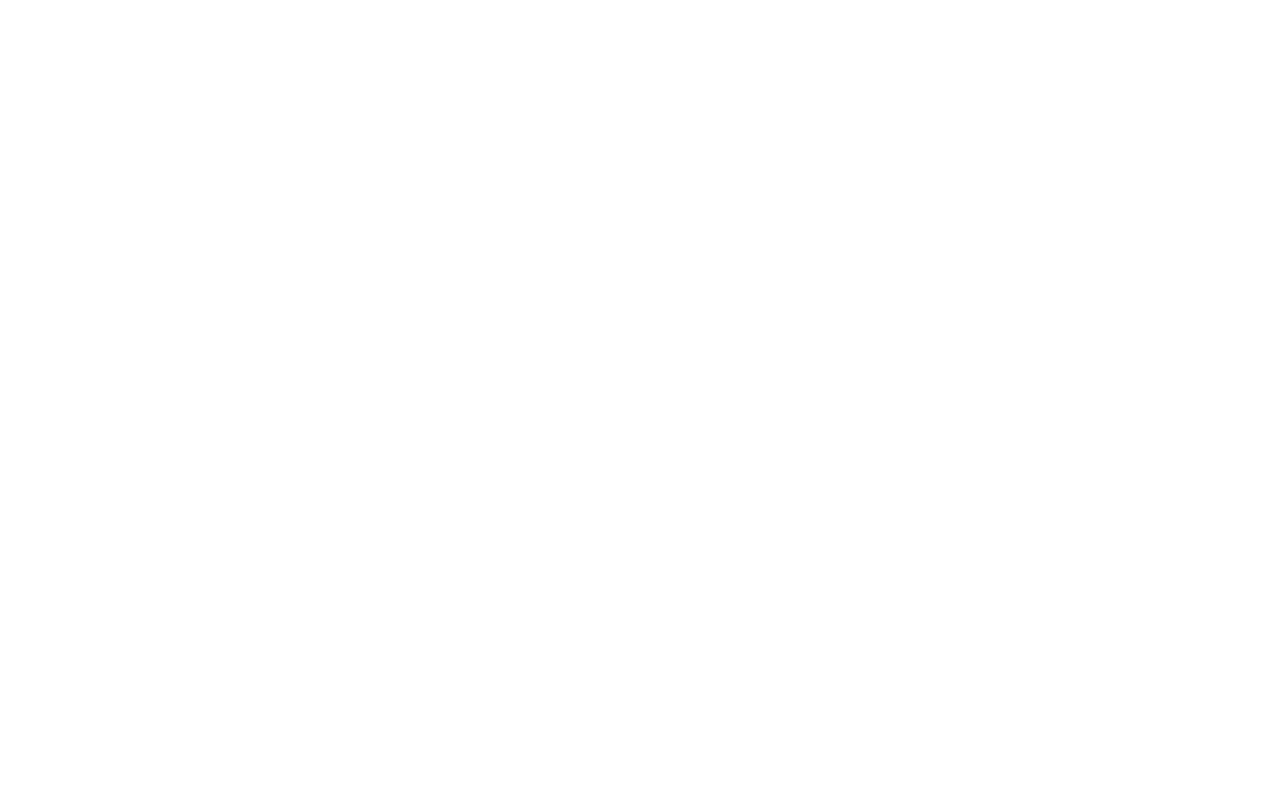
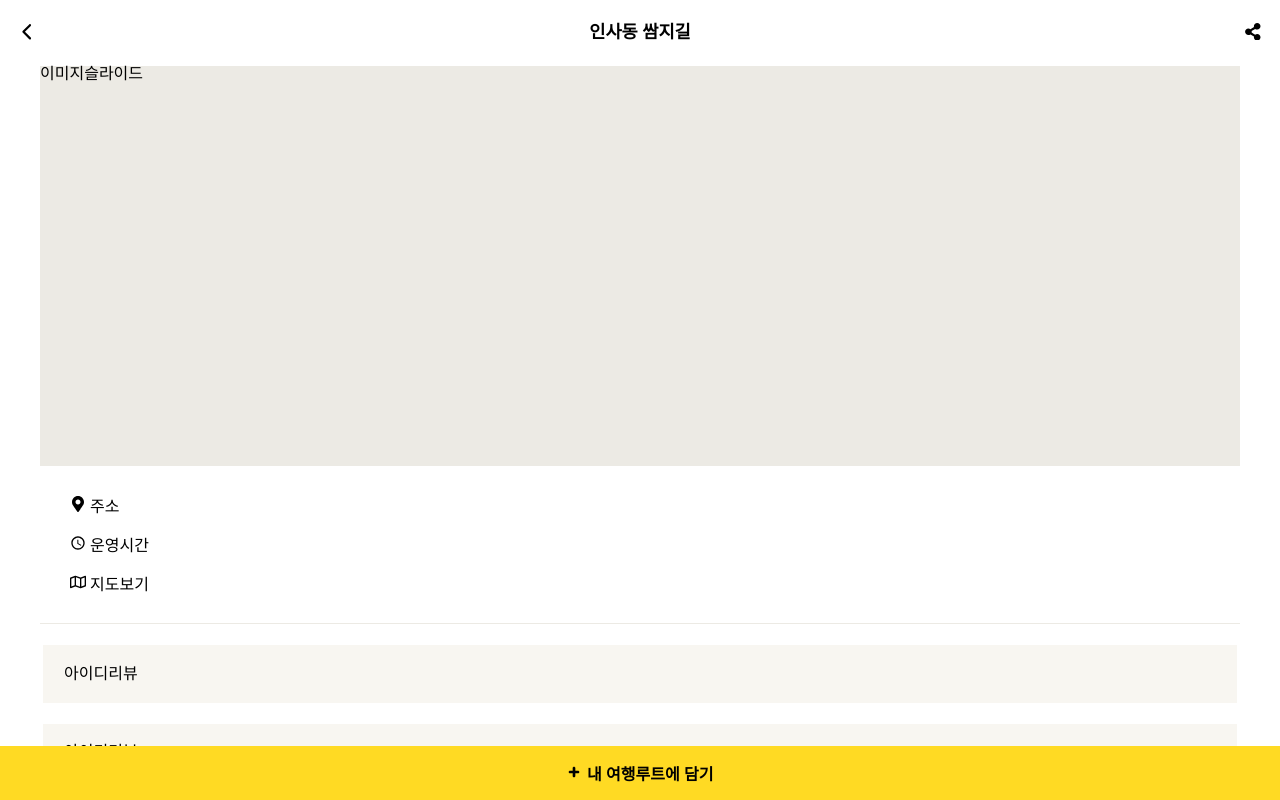
Before and after one commit to TeamUpTension/hit_the_road, a React (Vite) app in the folder frontend/: page /place-detail in a window 1280 px wide. Before the commit this address had no page. Shown: the top 800 px of the page. Built offline with nearby package versions, Linux system fonts and the light colour scheme.

Commit message:
[frontend] Design Place Detail

```diff
--- a/frontend/src/App.tsx
+++ b/frontend/src/App.tsx
@@ -3,6 +3,7 @@
 import { ThemeProvider } from "styled-components"
 import theme from "./styles/theme"
 import PlaceList from "./pages/Main/PlaceList"
+import PlaceDetail from "./pages/Main/PlaceDetail"
 
 function App() {
   return (
@@ -12,6 +13,7 @@
         <Routes>
           <Route path="/" element={<PlaceList />} />
           <Route path="/place-list" element={<PlaceList />} />
+          <Route path="/place-detail" element={<PlaceDetail />} />
         </Routes>
       </ThemeProvider>
     </>
--- /dev/null
+++ b/frontend/src/pages/Main/PlaceDetail.tsx
@@ -0,0 +1,67 @@
+import styled from "styled-components";
+import { Link } from "react-router-dom";
+import { FixedButton, Container } from "../../styles/StyledComponents";
+import { FaChevronLeft, FaRegMap } from "react-icons/fa6";
+import { MdAccessTime } from "react-icons/md";
+import { FaMapMarkerAlt, FaShareAlt } from "react-icons/fa";
+import { TiPlus } from "react-icons/ti";
+
+const PlaceDetail: React.FC = () => {
+    return (
+        <>
+            <NavBox>
+                <NavLink to="/place-list">
+                    <FaChevronLeft />
+                </NavLink>
+                <span>인사동 쌈지길</span>
+                <NavLink to="/"><FaShareAlt /></NavLink>
+            </NavBox>
+            <Container>
+                <PlaceImage>이미지슬라이드</PlaceImage>
+                <PlaceInfo>
+                    <PlaceInfoLi><FaMapMarkerAlt /> 주소 </PlaceInfoLi>
+                    <PlaceInfoLi><MdAccessTime /> 운영시간</PlaceInfoLi>
+                    <PlaceInfoLi><FaRegMap /> 지도보기</PlaceInfoLi>
+                </PlaceInfo>
+                <ul>
+                    <PlaceReaviewLi><span>아이디</span>리뷰</PlaceReaviewLi>
+                    <PlaceReaviewLi><span>아이디</span>리뷰</PlaceReaviewLi>
+                    <PlaceReaviewLi><span>아이디</span>리뷰</PlaceReaviewLi>
+                    <PlaceReaviewLi><span>아이디</span>리뷰</PlaceReaviewLi>
+                </ul>
+            </Container>
+            <Link to="route-write"><FixedButton><TiPlus /> 내 여행루트에 담기</FixedButton></Link>
+        </>
+    )
+}
+
+export default PlaceDetail;
+
+const NavBox = styled.div`
+    display: flex;
+    justify-content: space-between;
+    align-items: center;
+    padding: 1em 0.5em;
+    font-size: 1.1rem;
+    font-weight: bold;
+`;
+const NavLink = styled(Link)`
+    padding: 5px 10px;
+`;
+const PlaceImage = styled.div`
+    width: 100%;
+    min-height: 400px;
+    background: #eceae4;
+`;
+const PlaceInfo = styled.ul`
+    padding: 20px;
+    border-bottom: 1px solid #eceae4;
+`;
+const PlaceInfoLi = styled.li`
+    padding: 10px;
+`;
+const PlaceReaviewLi = styled.li`
+    padding: 1.3rem;
+    margin: 1.3rem 0.2rem;
+    background: #f8f6f1;
+`;
```
